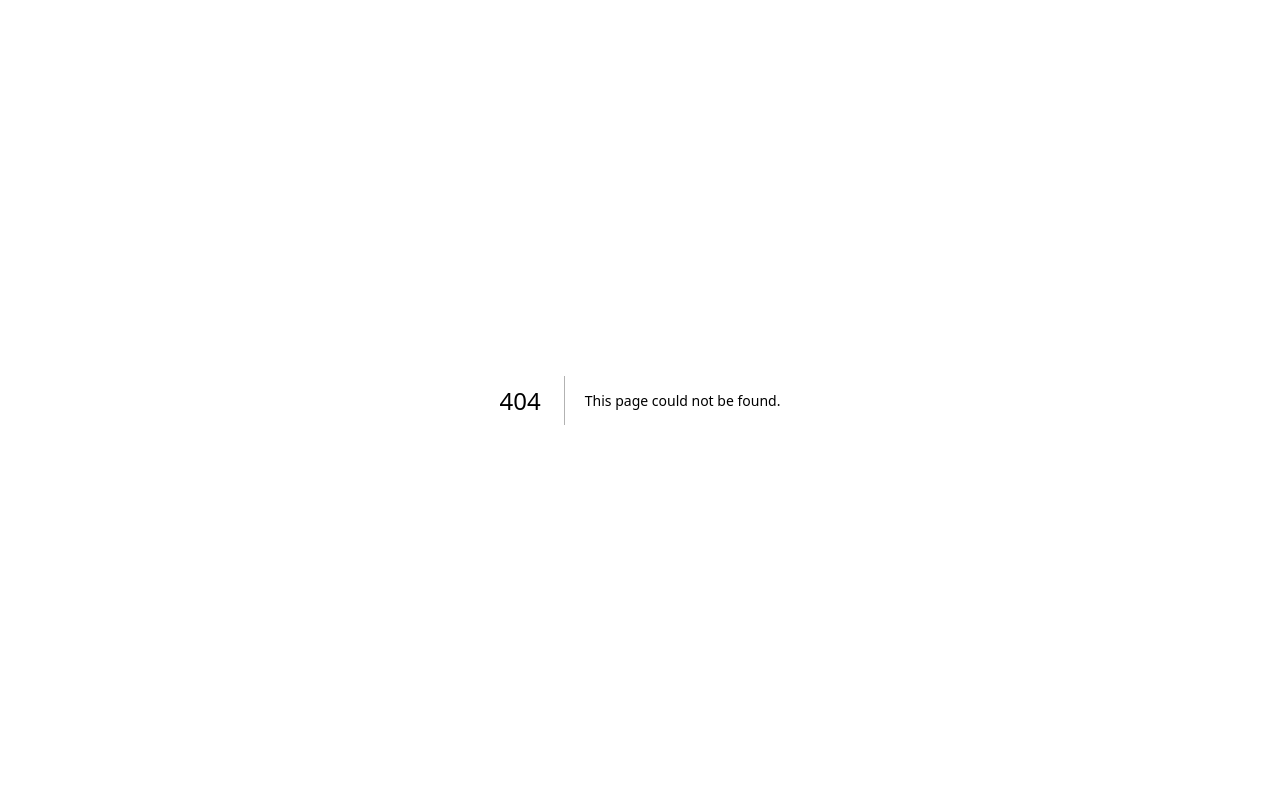
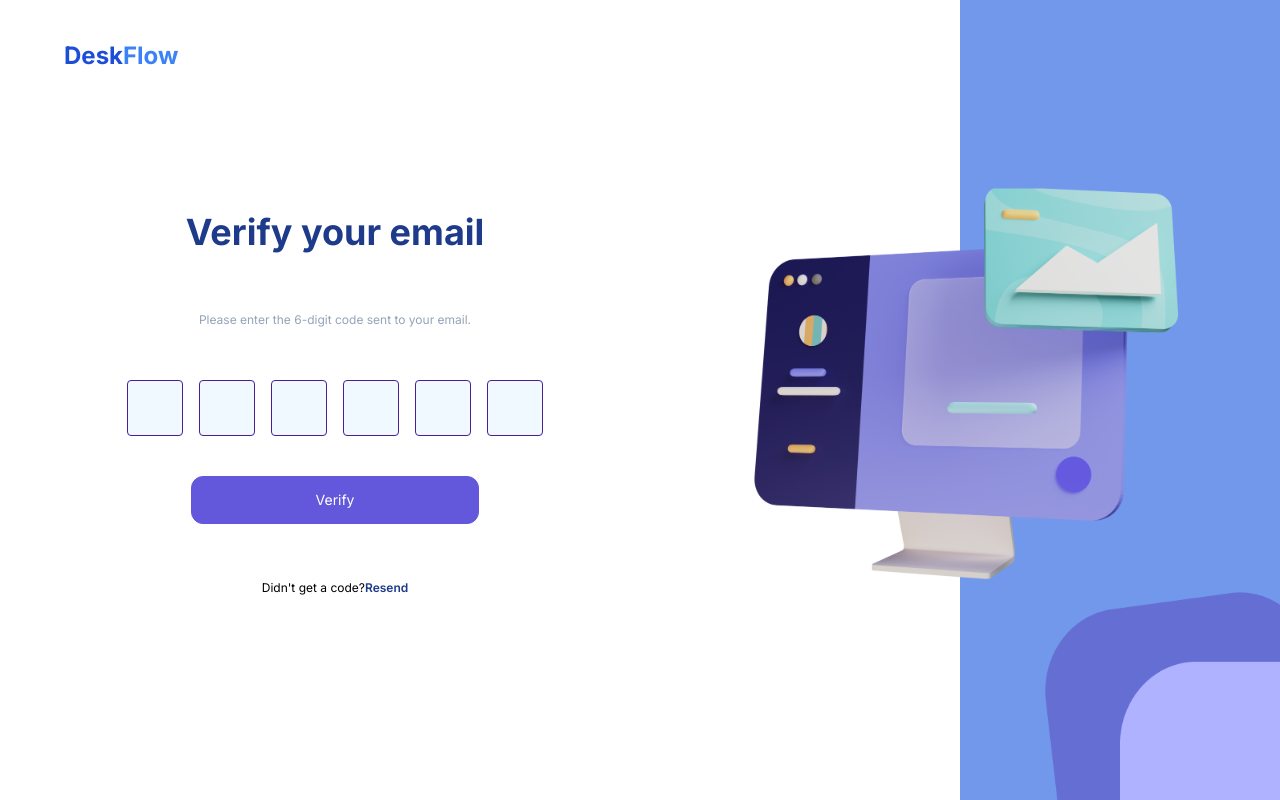
Before and after one commit to jethrocadang/desk-flow-hdbs-v2, a Next.js app: page /verification/1 in a window 1280 px wide. Before the commit this address had no page. Built offline with nearby package versions, Linux system fonts and the light colour scheme.

Commit message:
bug/fix: auth[dynamic routes && error handling]

```diff
--- a/src/actions/authentication/register.ts
+++ b/src/actions/authentication/register.ts
@@ -9,9 +9,10 @@ import { sendMail } from "@/lib/mails";
 import { compileEmailTokenTemplate } from "@/lib/templates/compileEmail";
 import { redirect } from "next/navigation";
 import { db } from "@/lib/prisma";
+import { User } from "@prisma/client";
 
 export async function register(values: z.infer<typeof registerSchema>) {
-
+  let user: User;
   try {
     // data validation
     const validatedData = registerSchema.safeParse(values);
@@ -34,7 +35,7 @@ export async function register(values: z.infer<typeof registerSchema>) {
     }
 
     // Create User
-      await db.user.create({
+   user = await db.user.create({
       data: {
         firstName,
         lastName,
@@ -68,15 +69,15 @@ export async function register(values: z.infer<typeof registerSchema>) {
       to: email,
       name: fullName,
       subject: "OTP",
-      body:`<h1>Your Token: ${verificationtoken.token}</h1>`
+      body: `<h1>Your Token: ${verificationtoken.token}</h1>`,
     });
 
-    if(sendVerificationToken){
-      return {success: "Email sent!"}
+    if (sendVerificationToken) {
+      return { success: "Email sent!" };
     }
-
-
   } catch (error) {
     console.log(error);
   }
+
+  redirect(`/verification/${user.id}`)
 }
--- a/src/actions/authentication/verification.ts
+++ b/src/actions/authentication/verification.ts
@@ -7,7 +7,7 @@ import {
   getVerificationTokenByToken,
 } from "@/data/verificationToken";
 
-
+//TODO ADD time
 export async function verification(token: string) {
   // Get token from db by token
   const verifyToken = await getVerificationTokenByToken(token);
@@ -47,5 +47,3 @@ export async function verification(token: string) {
   return {success: "Email Verfied"}
 
 }
-
-//TODO ADD REDIRECT
--- /dev/null
+++ b/src/app/(_authentication)/sign-in/new-page/page.tsx
@@ -0,0 +1,5 @@
+export default function Page(){
+    return(
+        <div>New-page</div>
+    )
+}
--- /dev/null
+++ b/src/app/(_authentication)/verification/[id]/page.tsx
@@ -0,0 +1,82 @@
+import React from 'react'
+import Image from 'next/image'
+import frameSignup from '@/public/img/authImage/frameSignup.png';
+import hotDog from '@/public/img/authImage/hotdog.png';
+import ImageSignup from '@/public/img/authImage/imgSignup.png';
+import OtpForm from '@/components/ui/segments/auth/otpForm';
+import Link from 'next/link'
+
+
+export default function Page() {
+  return (
+    <div>
+      <div className='md:relative md:h-screen bg-white w-full '>
+        {/* background Image */}
+        <Image src={frameSignup} className='max-md:hidden md:absolute md:right-0 md:top-0 md:z-0 h-screen w-80' alt="" />
+        <Image src={hotDog} className='md:hidden absolute -z-0 bottom-0 left-0' alt="" />
+
+         <div className='max-md:mx-8  md:h-full md:w-full z-10'>
+          <div className='md:flex md:flex-col gap-20'>
+            {/* Header */}
+            <div className=' mt-6 md:mt-10 md:ml-16'>
+              <Link href="/">
+                <h2 className="text-2xl text-blue-700 font-bold ">Desk<span className='text-blue-500'>Flow</span> </h2>
+              </Link>
+            </div>
+            <div className='md:hidden mt-4'>
+              <hr className='border border-gray-200'/>
+            </div>
+            <div className='h-full w-full md:flex'>
+
+              {/* First half */}
+              <div className=' w-full h-full mt-10 md:w-1/2 pt-5 md:ml-5 md:flex md:items-center'>
+                <div className=' w-full md:mx-10 z-10'>
+                  <div className='flex flex-col-reverse justify-center items-center gap-5 md:flex md:justify-center md:items-center '>
+                    <div className='flex flex-col gap-9 mb-10'>
+                      <h2 className='text-4xl text-blue-900 font-bold  '>Verify your email</h2>
+                      <p className='text-xs text-slate-400 text-center md:mt-6 '>Please enter the 6-digit code sent to your email.</p>
+                    </div>
+                    <div className='md:hidden -mt-8'>
+                      {/* picture */}
+                      <Image
+                      src={ImageSignup}
+                      alt='image-webDetails'
+                      width={300}
+                      height={300}
+                      />
+                    </div>
+                  </div>
+
+                  {/* inputs segments folder */}
+                  <div className='mt-3 w-full flex flex-col'>
+                    {/* segments folder */}
+                    <OtpForm />
+                  </div>
+                  <div className='mt-14 flex justify-center'>
+                  <span className='text-black text-xs'>Didn&apos;t get a code?</span><Link href="/" className='text-xs text-blue-900 hover:text-blue-500 font-semibold'>Resend</Link>
+
+                  </div>
+                  <br />
+                </div>
+                <br />
+              </div>
+
+              {/* Second half */}
+              <div className='hidden md:w-1/2 md:flex justify-center items-center z-50'>
+                <div className=''>
+                    {/* picture */}
+                    <Image
+                    src={ImageSignup}
+                    alt='image-webDetails'
+                    width={500}
+                    height={500}
+                    />
+                  </div>
+              </div>
+            </div>
+          </div>
+         </div>
+      </div>
+    </div>
+  )
+}
--- a/src/components/ui/segments/auth/forgotPasswordForm.tsx
+++ b/src/components/ui/segments/auth/forgotPasswordForm.tsx
@@ -1,17 +1,14 @@
 "use client";
 import React, { useState, useTransition } from "react";
 import { MdEmail, MdKey } from "react-icons/md";
-import { FaEye, FaEyeSlash } from "react-icons/fa";
 import { AlertCircle } from "lucide-react";
 
-import Link from "next/link";
 import * as z from "zod";
 import { useForm } from "react-hook-form";
 import { zodResolver } from "@hookform/resolvers/zod";
 
 import Spinner from "@/components/ui/toplevelComponents/Spinner";
 import { Input } from "@/components/ui/shadcn/input";
-import { Checkbox } from "@/components/ui/shadcn/checkbox";
 import Button from "@/components/ui/toplevelComponents/Button";
 import {
   Form,
@@ -24,7 +21,6 @@ import {
 import {
   Alert,
   AlertDescription,
-  AlertTitle,
 } from "@/components/ui/shadcn/alert";
 
 import { forgotPasswordSchema } from "@/schemas/userSchema";
@@ -96,7 +92,6 @@ export default function ForgotPasswordForm() {
           {error && (
             <Alert variant="destructive" className="mt-5">
               <AlertCircle className="h-4 w-4" />
-              <AlertTitle>Error</AlertTitle>
               <AlertDescription>{error}</AlertDescription>
             </Alert>
           )}
@@ -104,7 +99,6 @@ export default function ForgotPasswordForm() {
           {success && (
             <Alert className="mt-5">
               <AlertCircle className="h-4 w-4" />
-              <AlertTitle>Success</AlertTitle>
               <AlertDescription>{success}</AlertDescription>
             </Alert>
           )}
--- a/src/components/ui/segments/auth/googleButton.tsx
+++ b/src/components/ui/segments/auth/googleButton.tsx
@@ -24,6 +24,7 @@ export function GoogleButton() {
         variant="outline"
         className="w-full h-12 drop-shadow l rounded-xl border border-slate-400"
         onClick={() => onClick("google")}
+        disabled={isActive}
       >
         {isActive ?
             <Spinner />
--- a/src/components/ui/segments/auth/resetPasswordForm.tsx
+++ b/src/components/ui/segments/auth/resetPasswordForm.tsx
@@ -1,7 +1,7 @@
 "use client";
 import React from "react";
 import { useState, useTransition } from "react";
-import { useSearchParams } from "next/navigation";
+import { useSearchParams, useRouter} from "next/navigation";
 import { useForm } from "react-hook-form";
 import * as z from "zod";
 import { zodResolver } from "@hookform/resolvers/zod";
@@ -34,6 +34,7 @@ export default function ResetPasswordForm() {
   const [error, setError] = useState("");
   const [success, setSuccess] = useState("");
 
+  const router = useRouter();
   const searchParams = useSearchParams();
   const token = searchParams.get("token");
 
@@ -48,7 +49,6 @@ export default function ResetPasswordForm() {
   });
 
   //  handle for submit
-  // TODO Add toast for handling errors
   const handleSubmit = (values: z.infer<typeof resetPasswordSchema>) => {
     setError("");
     setSuccess("");
@@ -57,6 +57,10 @@ export default function ResetPasswordForm() {
       resetPassword(values, token).then((data) => {
         setError(data?.error);
         setSuccess(data?.success);
+
+        if(data.success){
+          router.push("/sign-in")
+        }
       });
     });
   };
--- a/src/components/ui/segments/auth/signUpForm.tsx
+++ b/src/components/ui/segments/auth/signUpForm.tsx
@@ -8,6 +8,7 @@ import { zodResolver } from "@hookform/resolvers/zod";
 import { Input } from "@/components/ui/shadcn/input";
 import { FiUser } from "react-icons/fi";
 import { FaEye, FaEyeSlash } from "react-icons/fa";
+import { AlertCircle } from "lucide-react";
 
 import Button from "@/components/ui/toplevelComponents/Button";
 import {
@@ -18,6 +19,8 @@ import {
   FormLabel,
   FormControl,
 } from "@/components/ui/shadcn/form";
+
+import { Alert, AlertDescription } from "../../shadcn/alert";
 
 import { withConfirmPassSchema } from "@/schemas/userSchema";
 import { register } from "@/actions/authentication/register";
@@ -43,19 +46,11 @@ export default function SignUpForm() {
   });
 
   //  handle for submit
-  // TODO Add toast for handling errors
-  const handleSubmit = async (
-    values: z.infer<typeof withConfirmPassSchema>
-  ) => {
+  const handleSubmit = (values: z.infer<typeof withConfirmPassSchema>) => {
     startTransition(() => {
       register(values).then((data) => {
         setError(data.error);
         setSuccess(data.success);
-
-        if(data.success){
-          router.push("/verification")
-        }
-
       });
     });
   };
@@ -186,12 +181,12 @@ export default function SignUpForm() {
                         {showPass ? (
                           <FaEye
                             onClick={() => setShowPass(false)}
-                            className="text-black text-2xl"
+                            className="text-black text-2xl select-none"
                           />
                         ) : (
                           <FaEyeSlash
                             onClick={() => setShowPass(true)}
-                            className="text-black text-2xl"
+                            className="text-black text-2xl select-none"
                           />
                         )}
                       </div>
@@ -209,7 +204,7 @@ export default function SignUpForm() {
                 return (
                   <FormItem>
                     {/* label */}
-                    <FormLabel>confirmPassword</FormLabel>
+                    <FormLabel>Confirm Password</FormLabel>
                     <div className="relative flex flex-col">
                       <FormControl>
                         <Input
@@ -228,12 +223,12 @@ export default function SignUpForm() {
                         {showConfirmPass ? (
                           <FaEye
                             onClick={() => setShowConfirmPass(false)}
-                            className="text-black text-2xl"
+                            className="text-black text-2xl select-none"
                           />
                         ) : (
                           <FaEyeSlash
                             onClick={() => setShowConfirmPass(true)}
-                            className="text-black text-2xl"
+                            className="text-black text-2xl select-none"
                           />
                         )}
                       </div>
@@ -243,9 +238,20 @@ export default function SignUpForm() {
                 );
               }}
             />
+            {error && (
+              <Alert variant="destructive" className="mt-5">
+                <AlertCircle className="h-4 w-4" />
+                <AlertDescription>{error}</AlertDescription>
+              </Alert>
+            )}
 
-            <p className="text-red-700 text-center mt-2">{error}</p>
-            <p className="text-green-600 text-center mt-2">{success}</p>
+            {success && (
+              <Alert className="mt-5">
+                <AlertCircle className="h-4 w-4" />
+                <AlertDescription>{success}</AlertDescription>
+              </Alert>
+            )}
+
             <div className="h-12 mt-5">
               <Button
                 size="custom"
@@ -253,9 +259,7 @@ export default function SignUpForm() {
                 type="submit"
                 disabled={isPending}
               >
-                {isPending ?
-                <Spinner /> :
-                "Sign Up"}
+                {isPending ? <Spinner /> : "Sign Up"}
               </Button>
             </div>
           </div>
--- a/src/components/ui/segments/auth/signinForm.tsx
+++ b/src/components/ui/segments/auth/signinForm.tsx
@@ -19,11 +19,15 @@ import {
   FormControl,
 } from "@/components/ui/shadcn/form";
 
+import { Alert, AlertDescription } from "../../shadcn/alert";
+import { AlertCircle } from "lucide-react";
+
+
+
 import { loginSchema } from "@/schemas/userSchema";
 import { login } from "@/actions/authentication/login";
 
 export default function SignInForm() {
-  // TODO add error & success UI
   //Pending states
   const [isPending, startTransition] = useTransition();
   const[error, setError] = useState("")
@@ -158,8 +162,20 @@ export default function SignInForm() {
               Fogot Password?
             </Link>
           </div>
-          <p className="text-red-700 text-center mt-2">{error}</p>
-          <p className="text-green-600 text-center mt-2">{success}</p>
+          {error && (
+              <Alert variant="destructive" className="mt-5">
+                <AlertCircle className="h-4 w-4" />
+                <AlertDescription>{error}</AlertDescription>
+              </Alert>
+            )}
+
+            {success && (
+              <Alert className="mt-5">
+                <AlertCircle className="h-4 w-4" />
+                <AlertDescription>{success}</AlertDescription>
+              </Alert>
+            )}
+
           <div className="h-12 mt-5">
             <Button size="custom" variant="primary" type="submit" disabled={isPending}>
               {isPending ?
--- a/src/middleware.ts
+++ b/src/middleware.ts
@@ -20,7 +20,17 @@ export default auth((req) => {
   // Import your routes and define the routes
   const isApiAuthRoute = nextUrl.pathname.startsWith(apiAuthPrefix);
   const isPublicRoute = publicRoutes.includes(nextUrl.pathname);
-  const isAuthRoute = authRoutes.includes(nextUrl.pathname);
+  // const isAuthRoute = authRoutes.includes(nextUrl.pathname);
+
+  const isAuthRoute = authRoutes.some((route) => {
+    // Using .includes() will not work for dynamic routes: used string manipulation instead.
+    if (route.includes("/:")) {
+      const regex = new RegExp(`^${route.replace(/:[^\s/]+/g, "[^/]+")}$`);
+      return regex.test(nextUrl.pathname);
+    } else {
+      return route === nextUrl.pathname;
+    }
+  });
 
   // allow API auth route for Auth.js
   if (isApiAuthRoute) {
@@ -35,6 +45,8 @@ export default auth((req) => {
     return null;
   }
 
+  console.log(isAuthRoute);
+
   //TODO Callback URL
   // Check if login: true && is in public route, if login redirect to default
   if (!isLoggedIn && !isPublicRoute) {
--- a/src/routes.ts
+++ b/src/routes.ts
@@ -1,11 +1,12 @@
-export const publicRoutes = ["/", "/contact", "/team", "/reset-password"];
+export const publicRoutes = ["/", "/contact", "/team", "/reset-password",   ];
 
 export const authRoutes = [
   "/sign-in",
   "/sign-up",
-  "/verification",
+  '/verification/:path',
   "/forgot-password",
   "/reset-password",
+  "/verification"
 ];
 
 export const apiAuthPrefix = "/api/auth";
```
